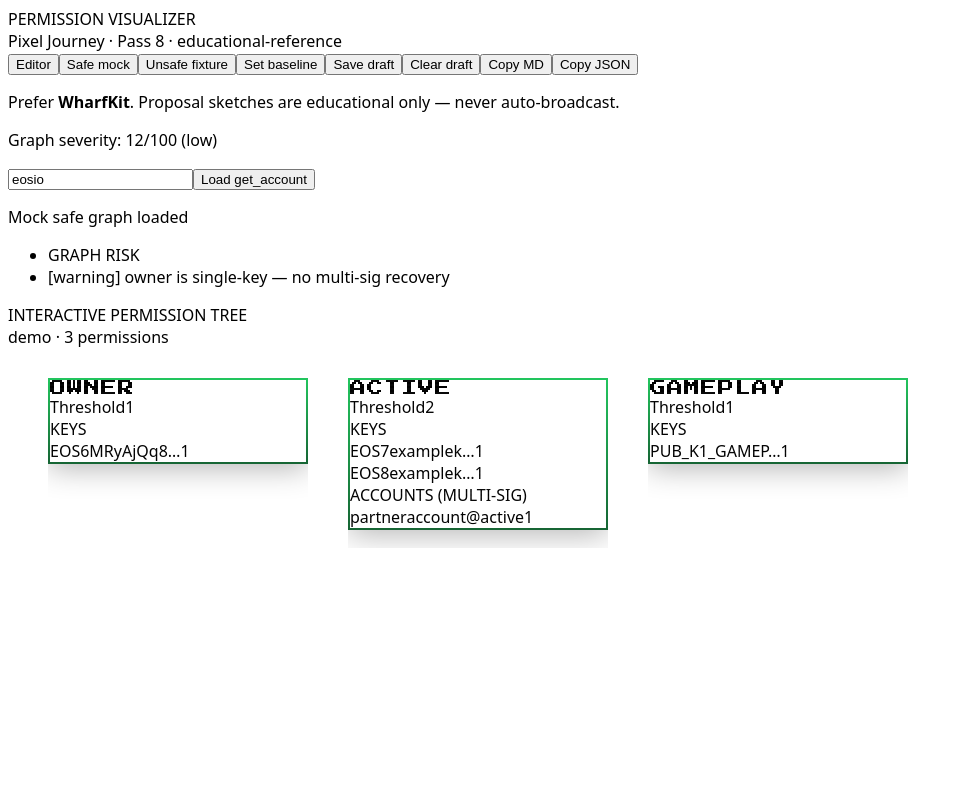
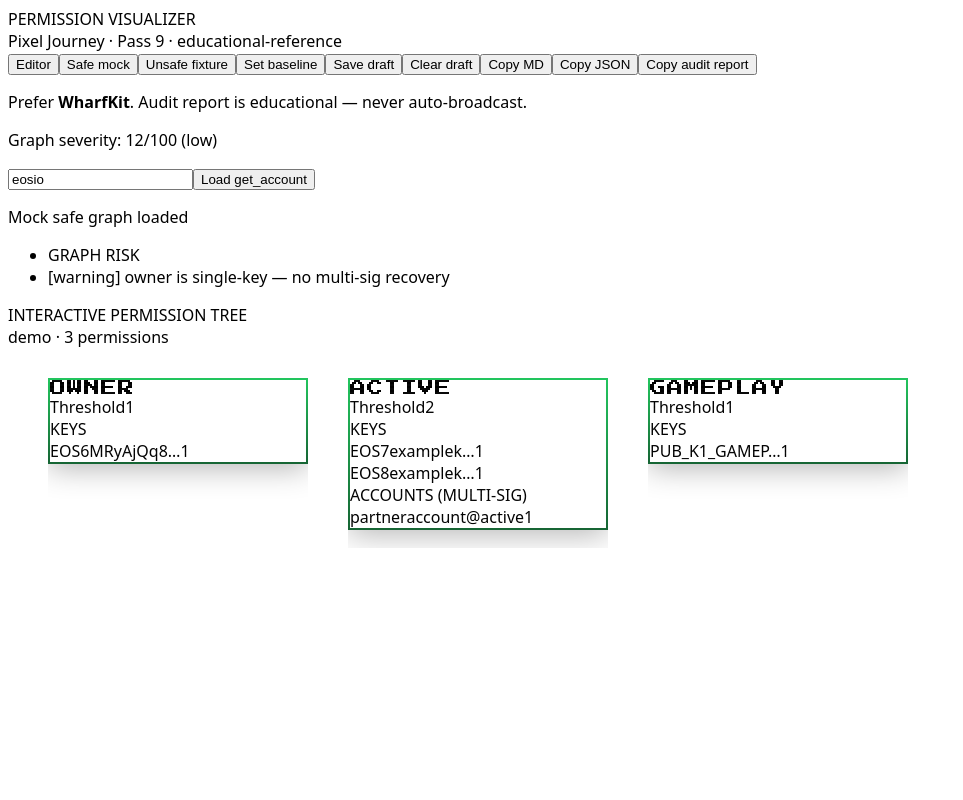
Before and after one commit to pixel-journey/wax-permission-visualizer-and-editor, a Next.js app: page / in a window 1280 px wide. Shown: the top 800 px of the page, without its empty margins (0-963 px from the left). Built offline with nearby package versions, Linux system fonts and the light colour scheme.

Commit message:
Pass 9 UI: copy full audit report

```diff
--- a/app/page.tsx
+++ b/app/page.tsx
@@ -3,6 +3,7 @@
 import React, { useEffect, useMemo, useState } from 'react';
 import { PermissionTree } from '@/components/PermissionTree';
 import { RelatedBlueprints } from '@/components/RelatedBlueprints';
+import { buildAuditReportMarkdown } from '@/lib/auditReport';
 import { exportGraphJson, exportGraphMarkdown } from '@/lib/exportGraph';
 import { mockSafeGraph, mockUnsafeGraph } from '@/lib/fixtures';
 import { diffPermissionGraphs } from '@/lib/graphDiff';
@@ -118,7 +119,7 @@ export default function PermissionVisualizerPage() {
               PERMISSION VISUALIZER
             </div>
             <div className="text-xs opacity-60">
-              Pixel Journey · Pass 8 · educational-reference
+              Pixel Journey · Pass 9 · educational-reference
             </div>
           </div>
           <div className="flex flex-wrap gap-2">
@@ -197,6 +198,18 @@ export default function PermissionVisualizerPage() {
             >
               Copy JSON
             </button>
+            <button
+              type="button"
+              onClick={() =>
+                copy(
+                  buildAuditReportMarkdown(graph, baseline),
+                  'Full audit report copied'
+                )
+              }
+              className="px-3 py-2 text-sm bg-emerald-900 rounded-lg"
+            >
+              Copy audit report
+            </button>
             {baseline && (
               <button
                 type="button"
@@ -219,8 +232,8 @@ export default function PermissionVisualizerPage() {
         </div>
 
         <p className="text-xs opacity-60 mb-2 max-w-3xl leading-relaxed">
-          Prefer <strong className="text-emerald-400/90">WharfKit</strong>. Proposal sketches
-          are educational only — never auto-broadcast.
+          Prefer <strong className="text-emerald-400/90">WharfKit</strong>. Audit report is
+          educational — never auto-broadcast.
         </p>
 
         <p className="text-sm mb-4">
```
